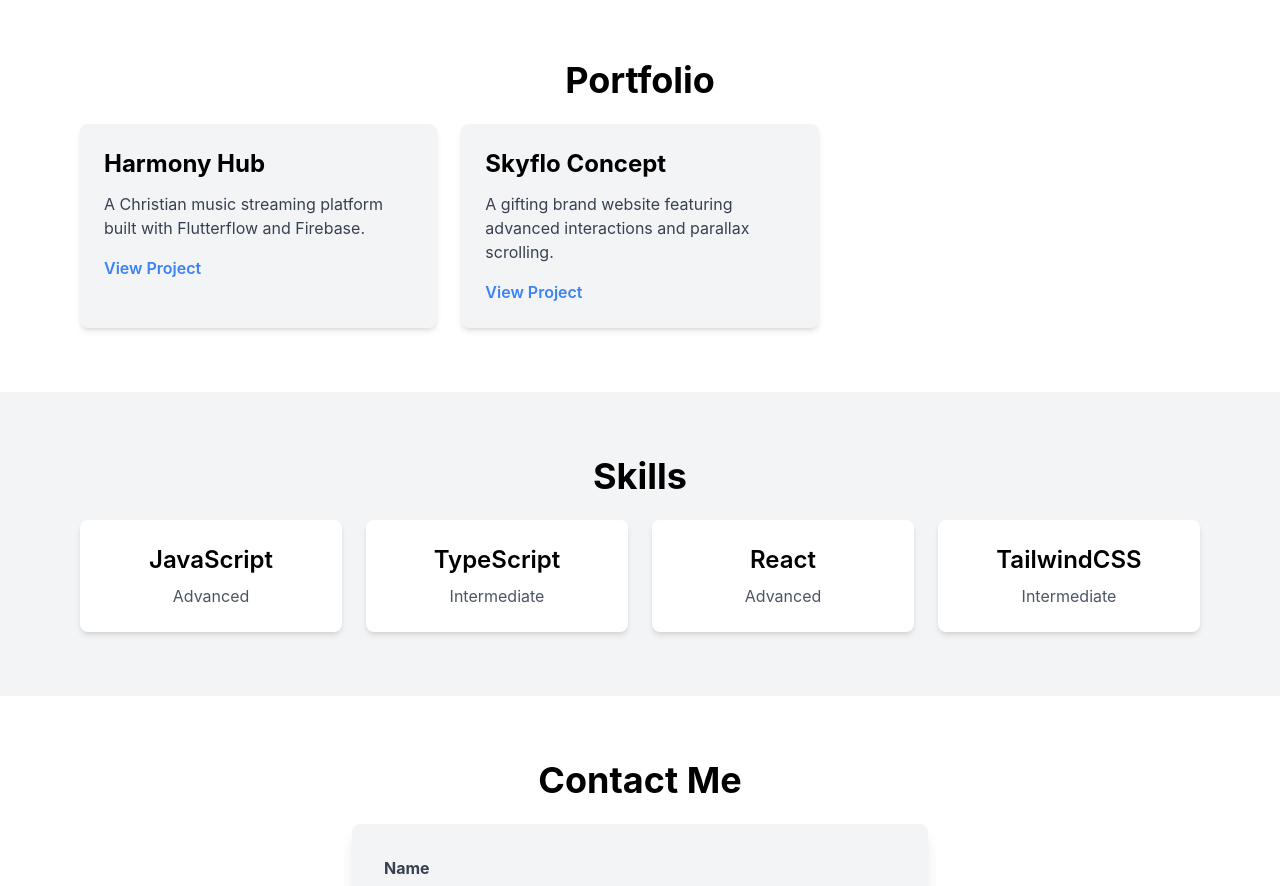
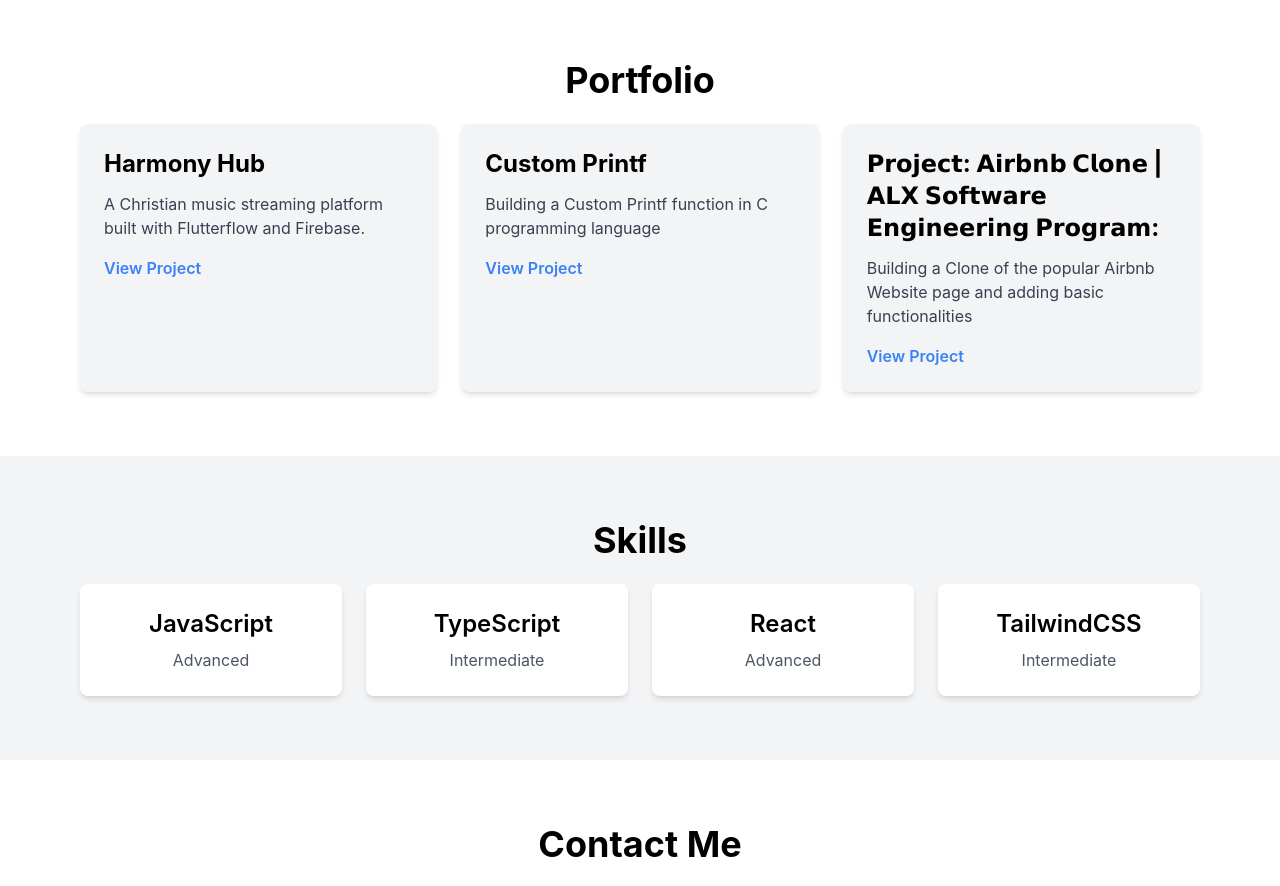
Before and after one commit to bodefavour/bodefh, a React (Create React App) app: page / in a window 1280 px wide. Shown: the part 1080-1966 px from the top of the page. Built offline with nearby package versions, Linux system fonts and the light colour scheme.

Commit message:
Update Pojects on portfolio list

```diff
--- a/src/components/Portfolio.tsx
+++ b/src/components/Portfolio.tsx
@@ -4,12 +4,17 @@ const projects = [
   {
     title: 'Harmony Hub',
     description: 'A Christian music streaming platform built with Flutterflow and Firebase.',
-    link: '#',
+    link: 'https://bodefavour.github.io/Harmony-Hub-web/',
   },
   {
-    title: 'Skyflo Concept',
-    description: 'A gifting brand website featuring advanced interactions and parallax scrolling.',
-    link: '#',
+    title: 'Custom Printf',
+    description: 'Building a Custom Printf function in C programming language',
+    link: 'https://github.com/joshybobo/printf',
+  },
+{
+    title: '𝗣𝗿𝗼𝗷𝗲𝗰𝘁: 𝗔𝗶𝗿𝗯𝗻𝗯 𝗖𝗹𝗼𝗻𝗲 | 𝗔𝗟𝗫 𝗦𝗼𝗳𝘁𝘄𝗮𝗿𝗲 𝗘𝗻𝗴𝗶𝗻𝗲𝗲𝗿𝗶𝗻𝗴 𝗣𝗿𝗼𝗴𝗿𝗮𝗺:',
+    description: 'Building a Clone of the popular Airbnb Website page and adding basic functionalities ',
+    link: 'https://github.com/bodefavour/AirBnB_clone',
   },
   // Add more projects here
 ];
```
